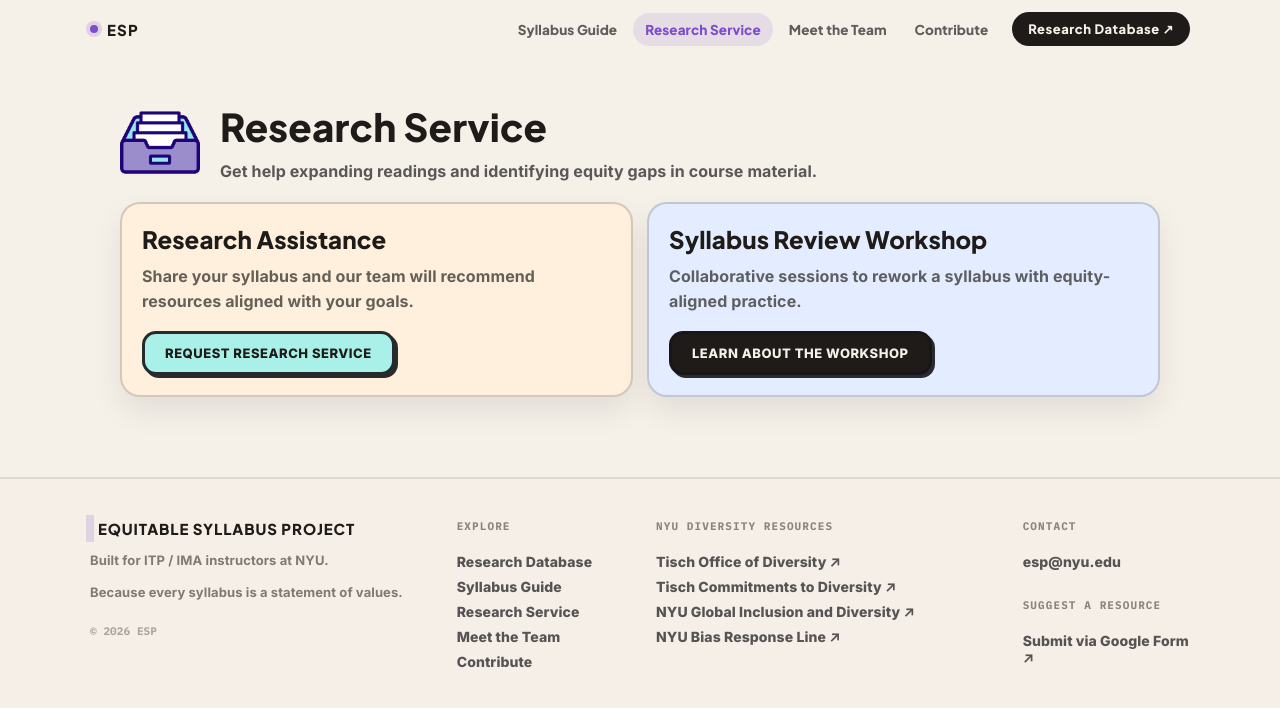
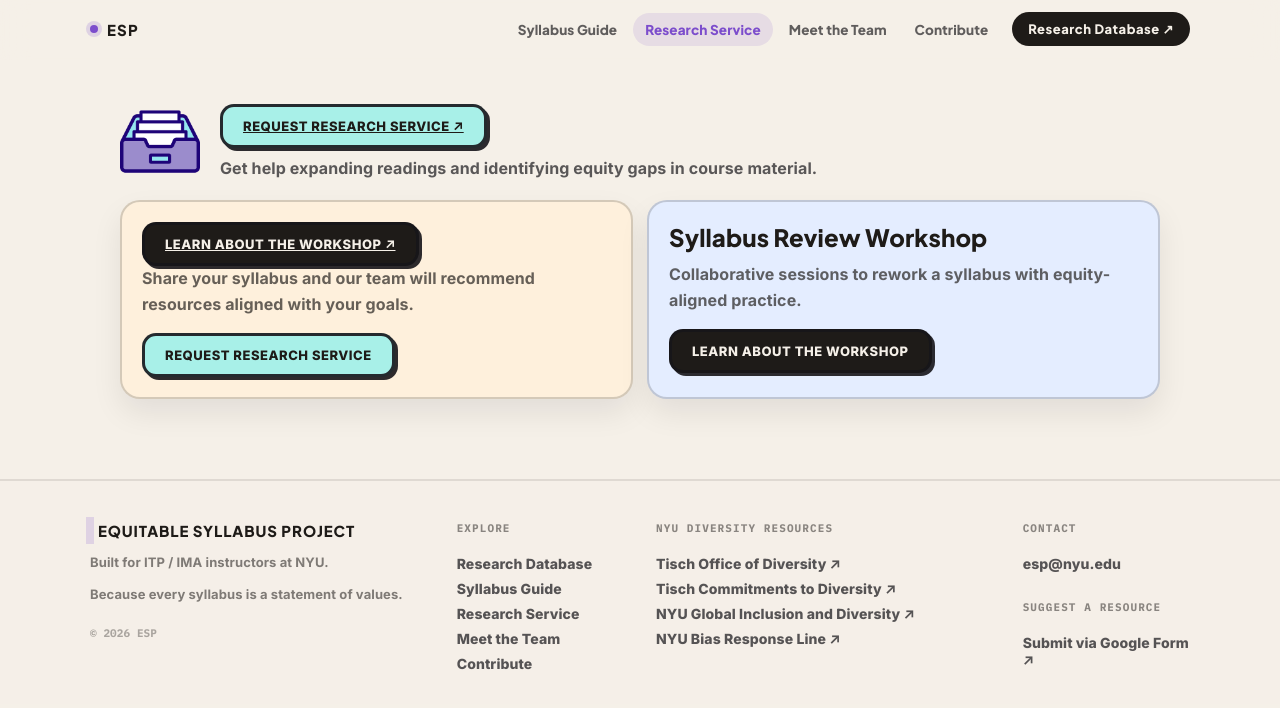
Before and after one commit to yafira/esp, a Next.js app: page /research-service in a window 1280 px wide. Shown: the top 708 px of the page. Built offline with nearby package versions, Linux system fonts and the light colour scheme.

Commit message:
feat: updated guide page, contact links to research service + added team member's pic

```diff
--- a/src/app/research-service/page.js
+++ b/src/app/research-service/page.js
@@ -14,7 +14,9 @@ export default function ResearchServicePage() {
             className="research-service-icon"
           />
           <div>
-            <h1>Research Service</h1>
+            <a href="mailto:esp@itp.nyu.edu" className="button button-mint">
+              Request research service ↗
+            </a>
             <p>
               Get help expanding readings and identifying equity gaps in course
               material.
@@ -24,7 +26,9 @@ export default function ResearchServicePage() {
       </div>
       <div className="page-cards">
         <div className="panel panel-cream">
-          <h2>Research Assistance</h2>
+          <a href="mailto:esp@itp.nyu.edu" className="button button-ink">
+            Learn about the workshop ↗
+          </a>
           <p>
             Share your syllabus and our team will recommend resources aligned
             with your goals.
```
Also changed, not shown: public/assets/audrey2.png (added).
